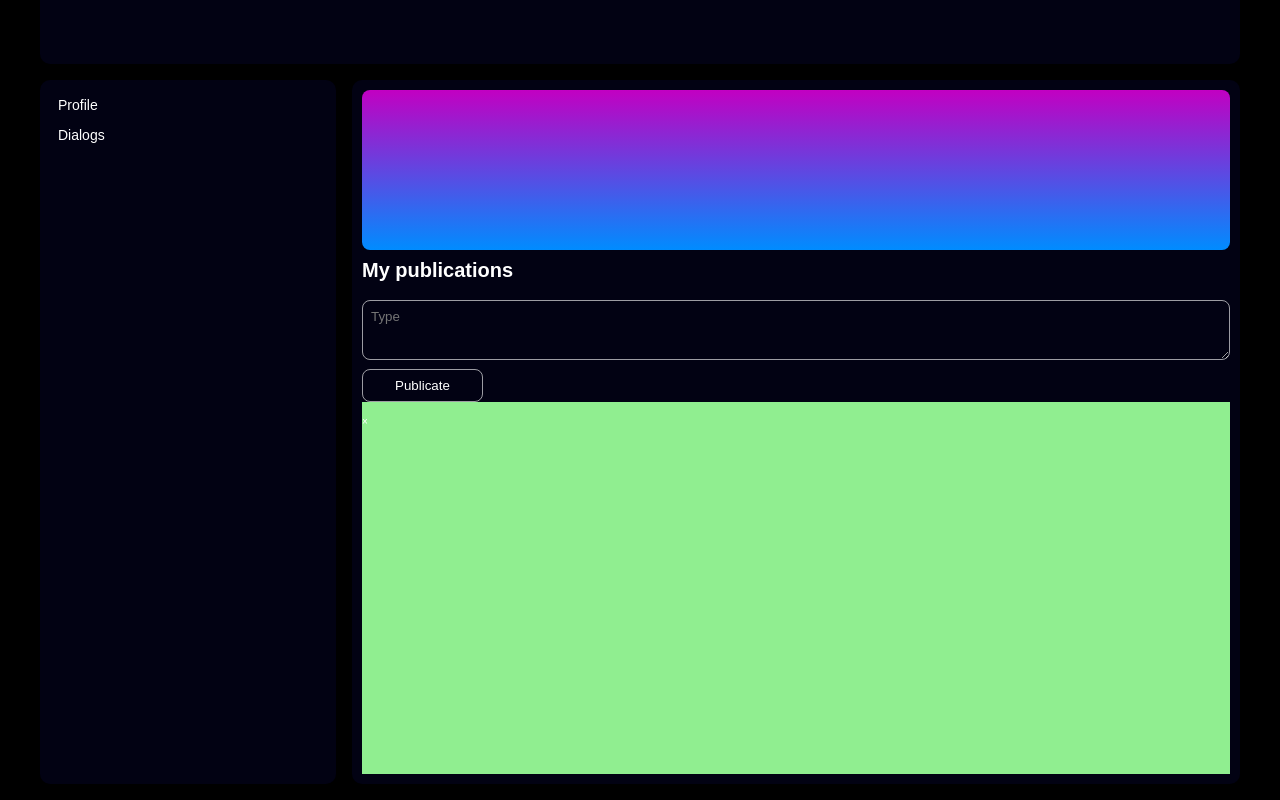
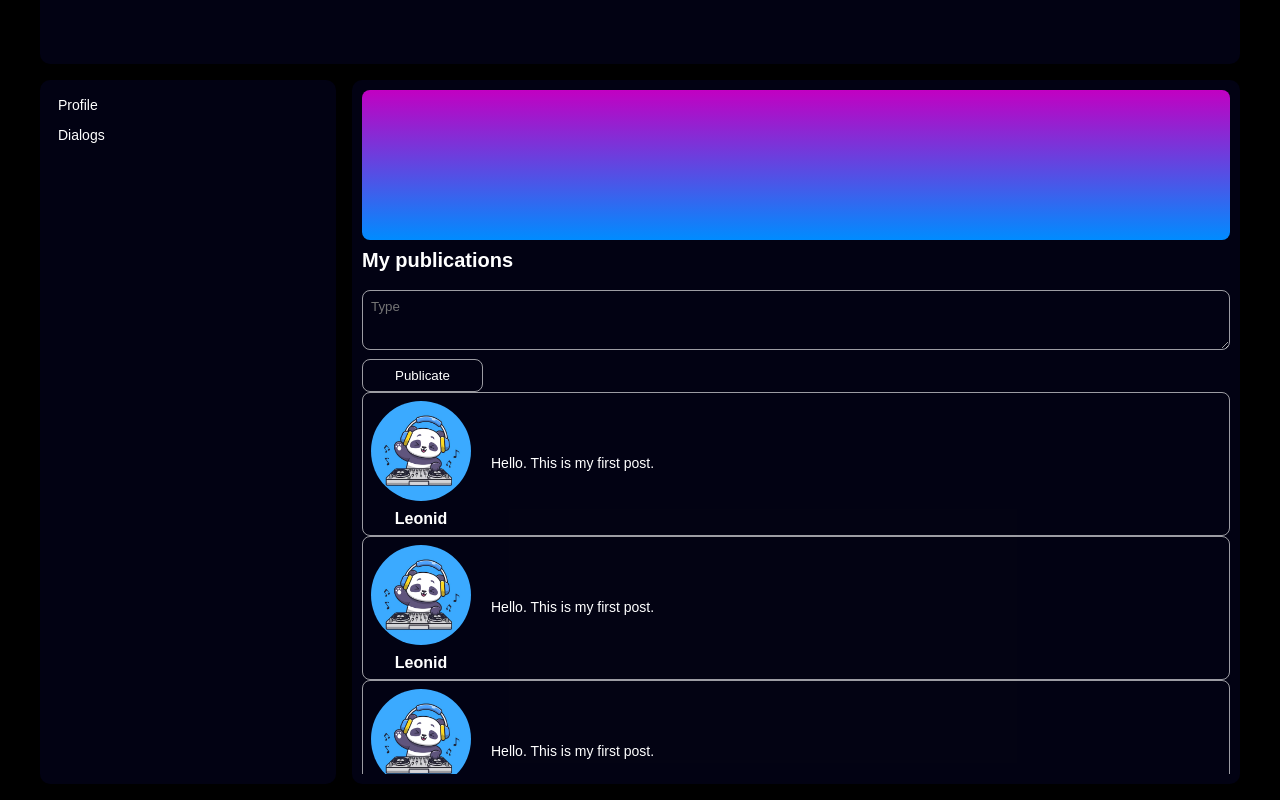
Before and after one commit to Leonid-Kosch/network2, a React (Create React App) app: page /Profile in a window 1280 px wide. Built offline with nearby package versions, Linux system fonts and the light colour scheme.

Commit message:
added post

```diff
--- a/src/components/Profile/Posts/Post/Post.jsx
+++ b/src/components/Profile/Posts/Post/Post.jsx
@@ -1,14 +1,19 @@
 import React from 'react';
-import moduleStyle from '../../Profile.module.css'
+import moduleStyle from '../../Profile.module.css';
+import Image from '../../../../img/Leonid.webp';
 
 function Post() {
     return (
         <div className={moduleStyle.Posts__item}>
             <div>
-                <img></img>
-                <h4></h4>
+                <img src={Image} />
+                <h4>
+                    Leonid
+                </h4>
             </div>
-            <p></p>
+            <p>
+                Hello. This is my first post.
+            </p>
             <span>×</span>
         </div>
     );
--- a/src/components/Profile/Posts/Posts.jsx
+++ b/src/components/Profile/Posts/Posts.jsx
@@ -18,6 +18,9 @@ function Posts () {
             </div>
             <div className={moduleStyles.Posts__list}>
                 <Post />
+                <Post />
+                <Post />
+                <Post />
             </div>
         </div>
     );
--- a/src/components/Profile/Profile.module.css
+++ b/src/components/Profile/Profile.module.css
@@ -3,6 +3,7 @@
     display: flex;
     flex-direction: column;
     height: 100%;
+    overflow: hidden;
 }
 .Wall {
     width: 100%;
@@ -16,6 +17,7 @@
     display: flex;
     flex-direction: column;
     flex-grow: 1;
+    overflow: hidden;
 }
 
 .Posts h3 {
@@ -34,6 +36,14 @@
     padding: 8px;
     margin-bottom: 0.5em;
 }
+.Posts__managment textarea::-webkit-scrollbar {
+    width: 6px;
+
+}
+.Posts__managment textarea::-webkit-scrollbar{
+    background: linear-gradient(rgb(194, 0, 194), rgb(0, 140, 255));
+    border-radius: 10px;
+}
 .Posts__managment button {
     padding: 8px 32px;
     border: solid 1px var(--borderColor);
@@ -41,7 +51,57 @@
     background: transparent;
     color: var(--lightColor);
 }
+.Posts__item {
+    border: solid 1px var(--borderColor);
+    padding: 8px;
+    border-radius: 8px;
+    position: relative;
+    display: flex;
+    align-items: center;
+    gap: 2em;
+
+}
 .Posts__list {
-    background: lightgreen;
     flex-grow: 1;
+    overflow-y: auto;
 }
+.Posts__list::-webkit-scrollbar {
+    width: 6px;
+
+}
+.Posts__list::-webkit-scrollbar-thumb{
+    background: linear-gradient(rgb(194, 0, 194), rgb(0, 140, 255));
+    border-radius: 10px;
+}
+.Posts__item img {
+    width: 100px;
+    height: 100px;
+    border-radius: 150px;
+}
+.Posts__item h4{
+    font-size: 1.6em;
+    font-weight: bold;
+    margin: 0;
+}
+.Posts__item p {
+    font-size: 1.4em;
+    line-height: 150%;
+}
+.Posts__item span {
+    font-size: 1.4em;
+    position: absolute;
+    top: 8px;
+    right: 8px;
+    opacity: 0;
+    transition: all 0.4s;
+}
+.Posts__item:hover span {
+    opacity: 1;
+    cursor: pointer;
+}
+.Posts__item div {
+    display: flex;
+    flex-direction: column;
+    align-items: center;
+    gap:1em;
+}
```
Also changed, not shown: src/img/Leonid.webp (added).
